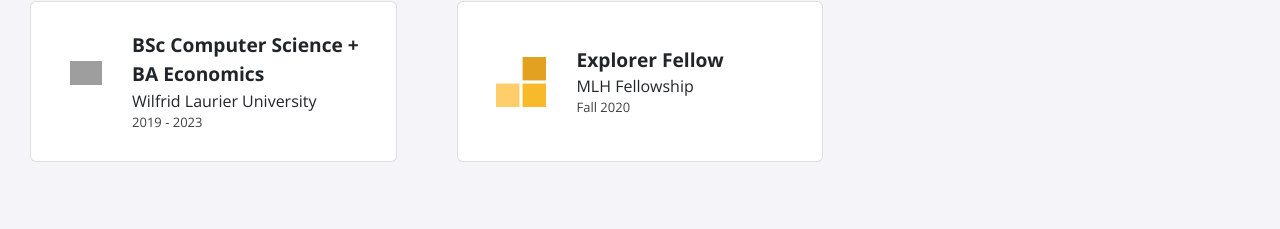
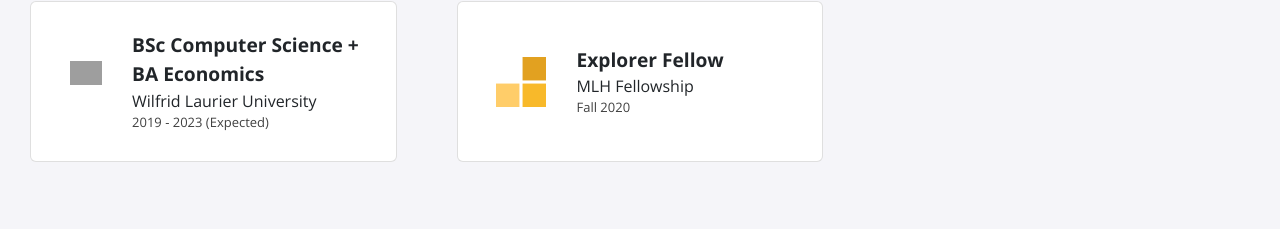
Before and after one commit to DharPtl/DharPtl.github.io, a Jekyll site: the page built from index.html, in a window 1280 px wide. Shown: the part 1139-1368 px from the top of the page. Built offline with Jekyll 4.4.1, drawn with Linux system fonts in a browser that asks for light colours; nearby versions of some CDN libraries.

Commit message:
Update education.yml

```diff
--- a/_data/education.yml
+++ b/_data/education.yml
@@ -1,6 +1,6 @@
 - course: BSc Computer Science + BA Economics
   institute: Wilfrid Laurier University
-  dates: 2019 - 2023
+  dates: 2019 - 2023 (Expected)
   logo: https://ibb.co/2n6hTfy
 
 - course: Explorer Fellow
```
